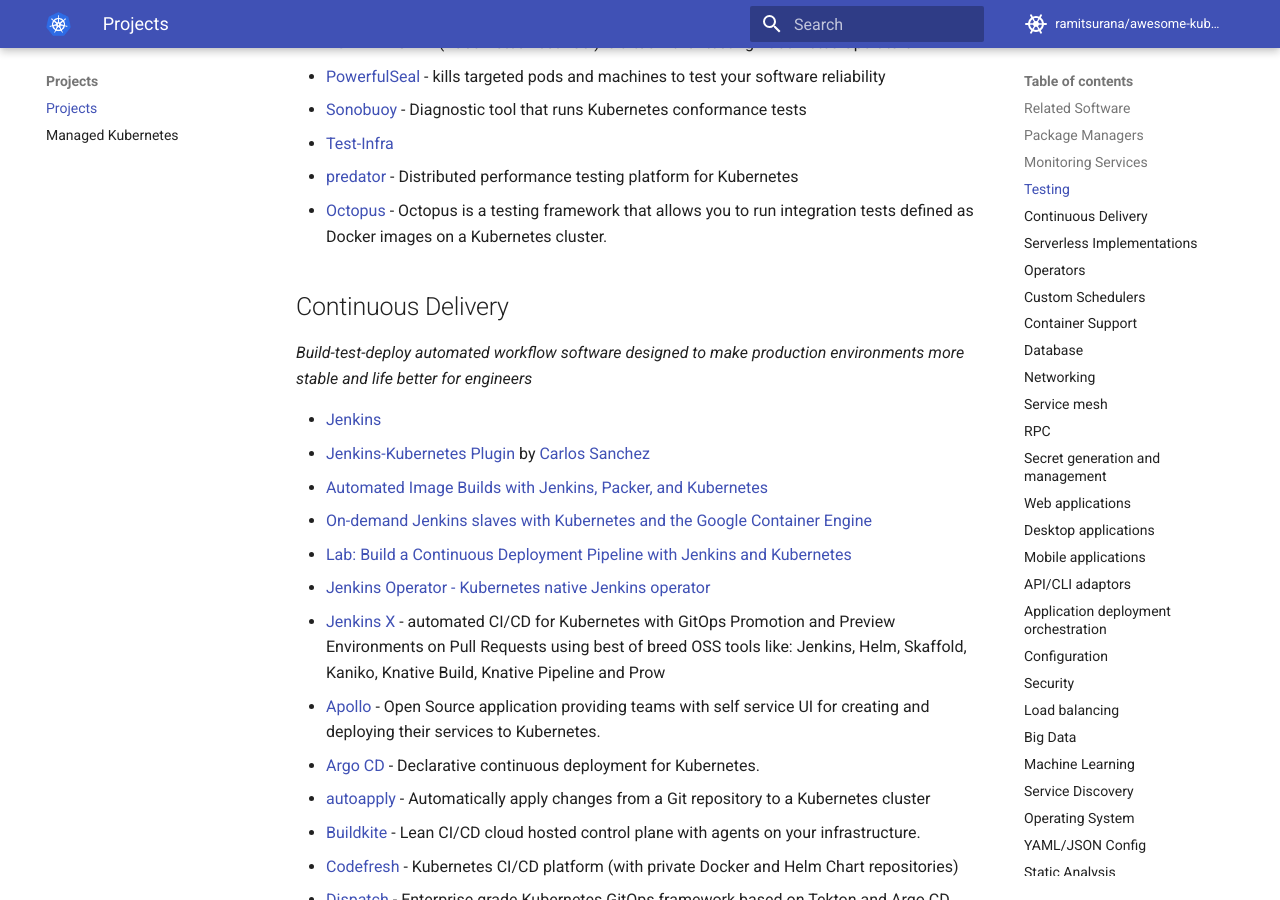
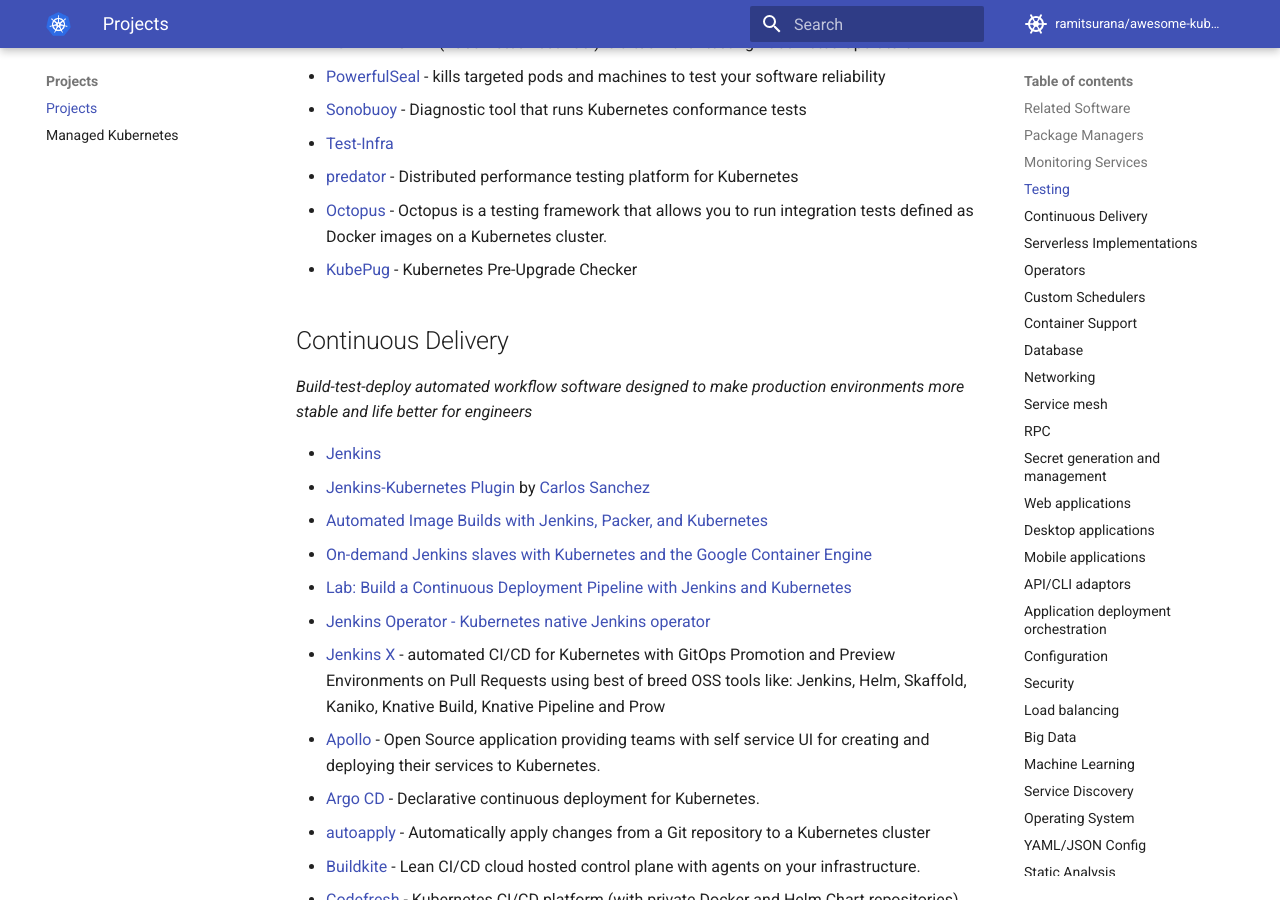
Before and after one commit to ramitsurana/awesome-kubernetes, an MkDocs documentation site: the page built from docs/projects/projects.md, in a window 1280 px wide and 900 px high, scrolled down 3753 px. Built offline with MkDocs 1.6.1 and Material for MkDocs 9.7.7, drawn with Linux system fonts in a browser that asks for light colours; comment, search, counter and statistics services are not loaded.

Commit message:
add KubePug in testing projects

```diff
--- a/docs/projects/projects.md
+++ b/docs/projects/projects.md
@@ -103,6 +103,8 @@ Projects
 * [Test-Infra](https://github.com/kubernetes/test-infra)
 * [predator](https://github.com/Zooz/predator) - Distributed performance testing platform for Kubernetes
 * [Octopus](https://github.com/kyma-incubator/octopus) - Octopus is a testing framework that allows you to run integration tests defined as Docker images on a Kubernetes cluster.
+* [KubePug](https://github.com/rikatz/kubepug) - Kubernetes Pre-Upgrade Checker
+
 
 ## Continuous Delivery
 
```
